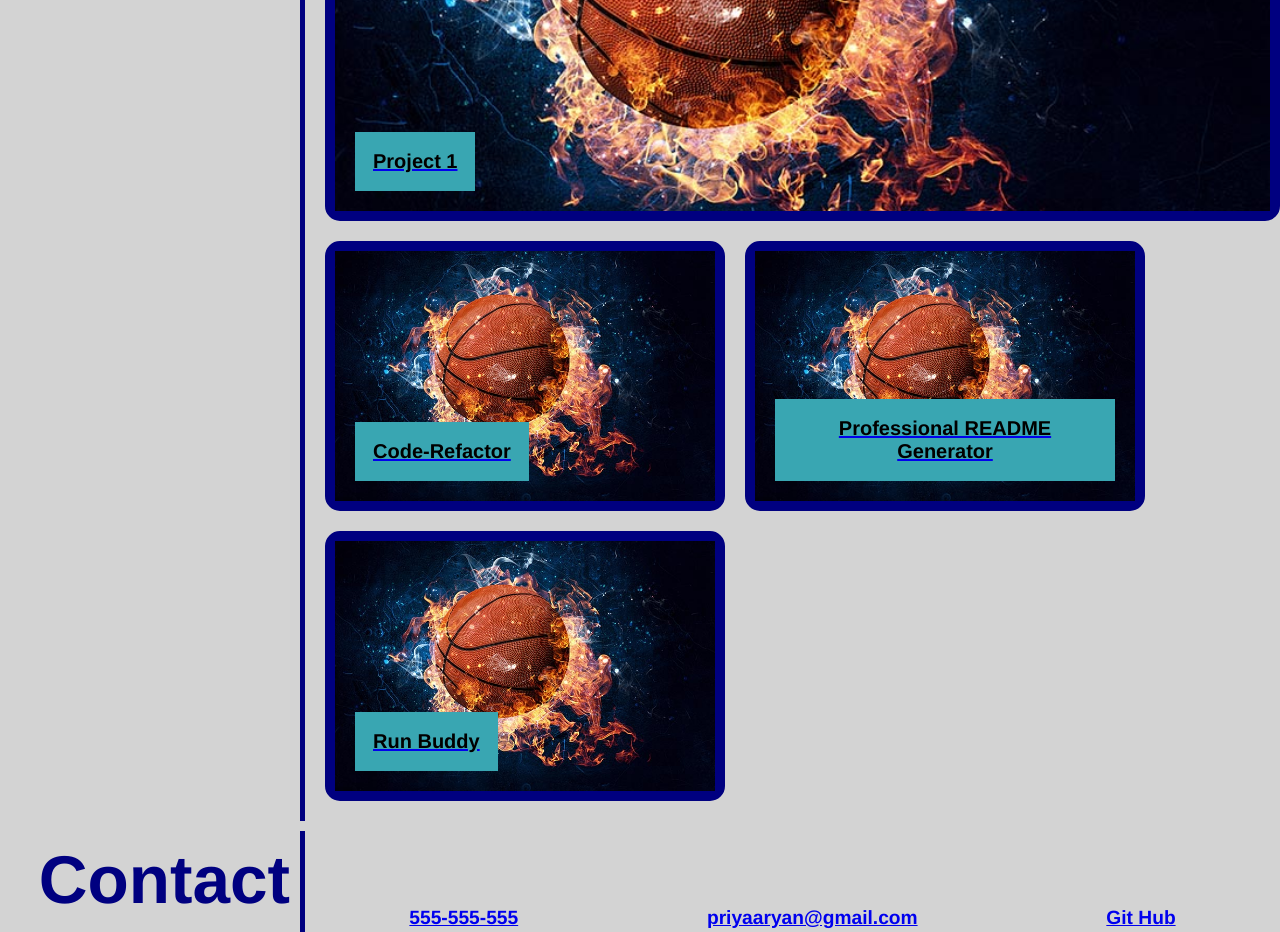
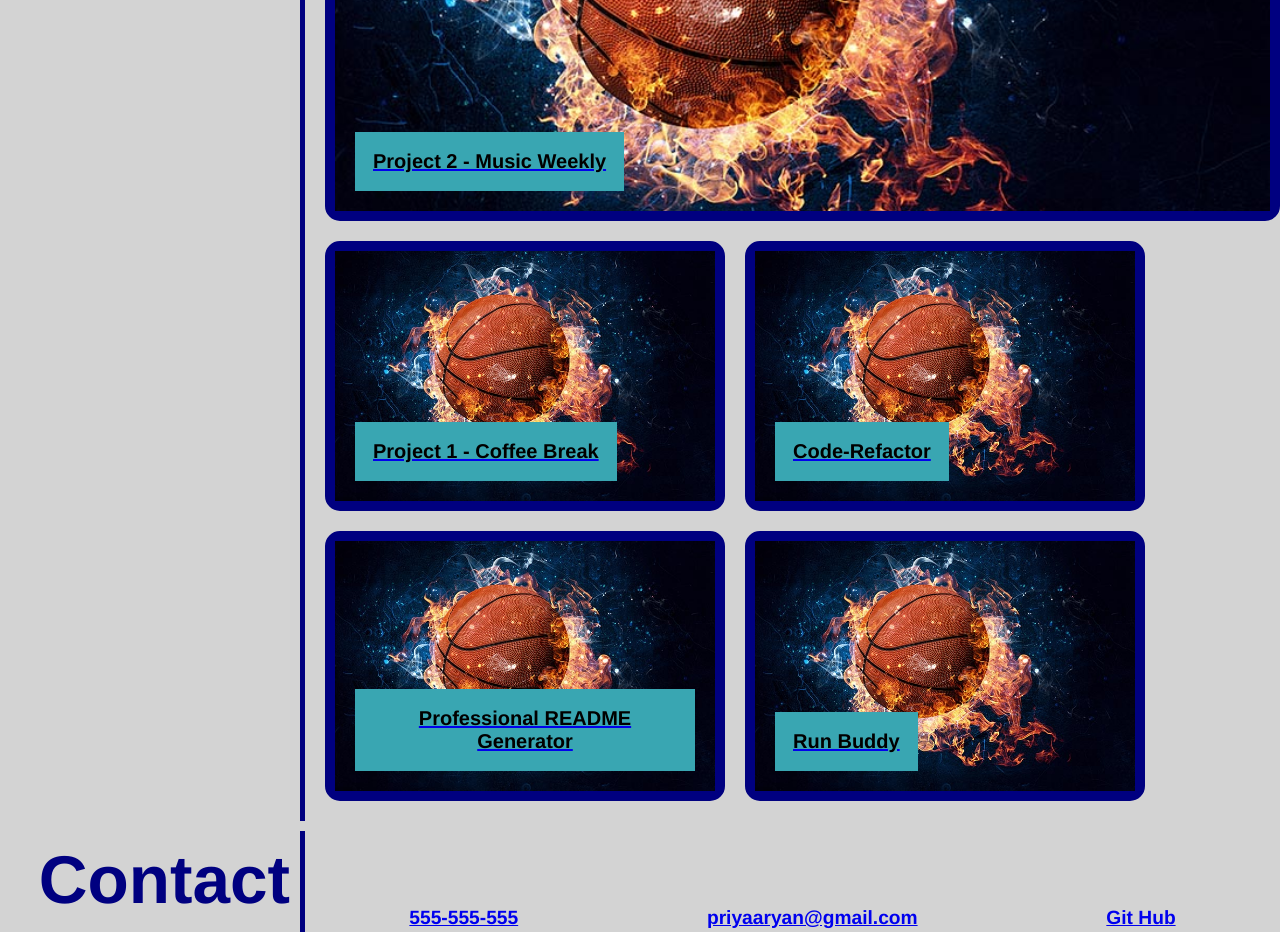
Before and after one commit to priyaaaryan/Portfolio, a plain HTML site: page index.html in a window 1280 px wide. Shown: the part 920-1852 px from the top of the page. Drawn offline with Linux system fonts and the light colour scheme.

Commit message:
added Project 2

```diff
--- a/index.html
+++ b/index.html
@@ -54,18 +54,27 @@
         </div>
         <div class="portfolio-container section-content">
           <div class="firstcardcontainer">
-            <a href="https://tarajevans.github.io/coffee-break/">
+            <a href="https://musicweekly.herokuapp.com/">
                 <div class="card firstcard ">
                 <div class="card-image car-1">
-                    <h3>Project 1</h3>
+                    <h3>Project 2 - Music Weekly</h3>
                 </div>
                 </div>
                </a>
           </div>
+
           <div class="othercardscontainer">
-            <a href="https://priyaaaryan.github.io/Code-Refactor/">
+            <a href="https://tarajevans.github.io/coffee-break/">
             <div class="card">
                 <div class="card-image car-2">
+                    <h3>Project 1 - Coffee Break</h3>
+                </div>
+                </div>
+            </a>
+            <a href="https://priyaaaryan.github.io/Code-Refactor/">
+                <div class="card">
+
+                <div class="card-image car-3">
                     <h3>Code-Refactor</h3>
                 </div>
                 </div>
```
